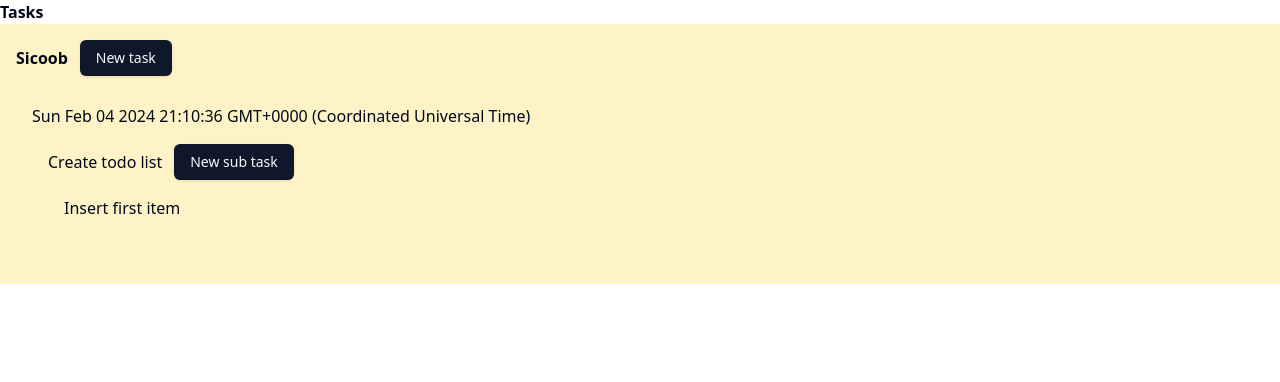
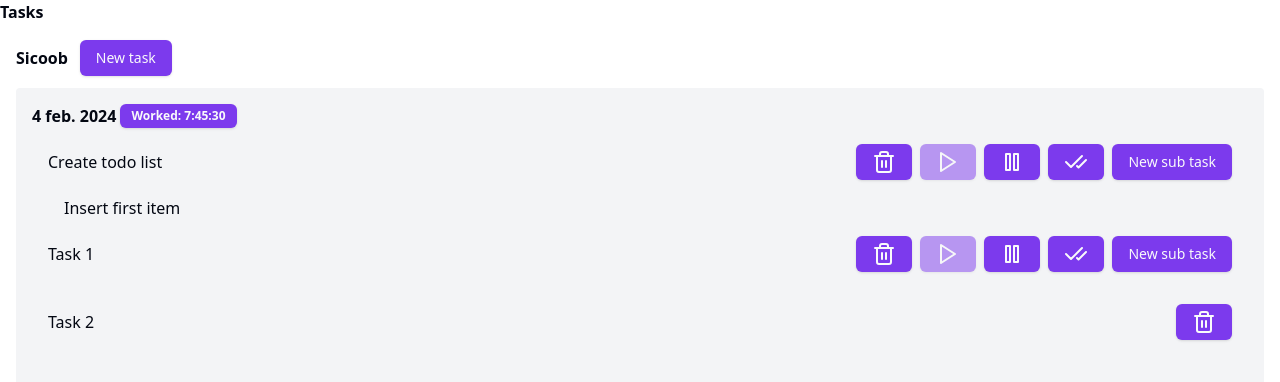
Before and after one commit to AndersonAndrad/hours_worked_marker_client, a React (Vite) app: page / in a window 1280 px wide. Shown: the top 382 px of the page. Built offline with nearby package versions, Linux system fonts and the light colour scheme.

Commit message:
feat: implement buttons to operate tasks (wip), add time worked, add alert to action
created a component to list better, but is necessary separate in others components, missing pass actions to buttons and add button to edit in task e sub task and delete sub task

```diff
--- a/package.json
+++ b/package.json
@@ -22,6 +22,7 @@
     "class-variance-authority": "^0.7.0",
     "clsx": "^2.1.0",
     "date-fns": "^3.3.1",
+    "lucide-react": "^0.321.0",
     "next-themes": "^0.2.1",
     "react": "^18.2.0",
     "react-day-picker": "^8.10.0",
--- /dev/null
+++ b/src/app/utils/date-converter.utils.ts
@@ -0,0 +1,48 @@
+const months = [
+    'January', 'February', 'March', 'April', 'May', 'June',
+    'July', 'August', 'September', 'October', 'November', 'December'
+];
+
+export const convertDate = (date: Date): string => {
+    date = new Date(date);
+
+    const monthName: string = months[date.getMonth()];
+
+    return `${date.getDate()} ${monthName.slice(0, 3).toLowerCase()}. ${date.getFullYear()}`
+}
+
+export const calculateTotalTime = (dateArray: Date[]) => {
+    let ms = 0;
+
+    dateArray.forEach(date => {
+        ms += new Date(date).getTime();
+    });
+
+    return calculateTimes(ms);
+}
+
+export const calculateTotalTimeWorked = (tasks: Task[]) => {
+    let ms = 0;
+
+    tasks.forEach(task => {
+        const finishTime = task.finish instanceof Date ? task.finish : new Date();
+        ms += finishTime.getTime() - task.start.getTime();
+    });
+
+    return calculateTimes(ms);
+}
+
+const calculateTimes = (ms: number) => {
+    const totalSeconds = Math.floor(ms / 1000);
+    const days = Math.floor(totalSeconds / (3600 * 24));
+    const hours = Math.floor(totalSeconds / 3600);
+    const minutes = Math.floor((totalSeconds % 3600) / 60);
+    const seconds = totalSeconds % 60;
+
+    return {
+        days,
+        hours,
+        minutes,
+        seconds
+    };
+}
--- /dev/null
+++ b/src/components/common/alert.component.tsx
@@ -0,0 +1,37 @@
+import {
+    AlertDialog,
+    AlertDialogAction,
+    AlertDialogCancel,
+    AlertDialogContent,
+    AlertDialogDescription,
+    AlertDialogFooter,
+    AlertDialogHeader,
+    AlertDialogTitle,
+    AlertDialogTrigger
+} from "@/components/ui/alert-dialog.tsx";
+import {ReactNode} from "react";
+
+interface AlertProps {
+    children: ReactNode,
+    title: string,
+    description: string,
+}
+export function Alert ({children, ...props}: AlertProps ) {
+    return (
+        <AlertDialog>
+            <AlertDialogTrigger asChild>
+                {children}
+            </AlertDialogTrigger>
+            <AlertDialogContent>
+                <AlertDialogHeader>
+                    <AlertDialogTitle>{props.title}</AlertDialogTitle>
+                    <AlertDialogDescription>{props.description}</AlertDialogDescription>
+                </AlertDialogHeader>
+                <AlertDialogFooter>
+                    <AlertDialogCancel>Cancel</AlertDialogCancel>
+                    <AlertDialogAction>Continue</AlertDialogAction>
+                </AlertDialogFooter>
+            </AlertDialogContent>
+        </AlertDialog>
+    )
+}
--- a/src/globals.css
+++ b/src/globals.css
@@ -5,64 +5,47 @@
 @layer base {
   :root {
     --background: 0 0% 100%;
-    --foreground: 222.2 84% 4.9%;
-
+    --foreground: 224 71.4% 4.1%;
     --card: 0 0% 100%;
-    --card-foreground: 222.2 84% 4.9%;
-
+    --card-foreground: 224 71.4% 4.1%;
     --popover: 0 0% 100%;
-    --popover-foreground: 222.2 84% 4.9%;
-
-    --primary: 222.2 47.4% 11.2%;
-    --primary-foreground: 210 40% 98%;
-
-    --secondary: 210 40% 96.1%;
-    --secondary-foreground: 222.2 47.4% 11.2%;
-
-    --muted: 210 40% 96.1%;
-    --muted-foreground: 215.4 16.3% 46.9%;
-
-    --accent: 210 40% 96.1%;
-    --accent-foreground: 222.2 47.4% 11.2%;
-
+    --popover-foreground: 224 71.4% 4.1%;
+    --primary: 262.1 83.3% 57.8%;
+    --primary-foreground: 210 20% 98%;
+    --secondary: 220 14.3% 95.9%;
+    --secondary-foreground: 220.9 39.3% 11%;
+    --muted: 220 14.3% 95.9%;
+    --muted-foreground: 220 8.9% 46.1%;
+    --accent: 220 14.3% 95.9%;
+    --accent-foreground: 220.9 39.3% 11%;
     --destructive: 0 84.2% 60.2%;
-    --destructive-foreground: 210 40% 98%;
-
-    --border: 214.3 31.8% 91.4%;
-    --input: 214.3 31.8% 91.4%;
-    --ring: 222.2 84% 4.9%;
-
+    --destructive-foreground: 210 20% 98%;
+    --border: 220 13% 91%;
+    --input: 220 13% 91%;
+    --ring: 262.1 83.3% 57.8%;
     --radius: 0.5rem;
   }
 
   .dark {
-    --background: 222.2 84% 4.9%;
-    --foreground: 210 40% 98%;
-
-    --card: 222.2 84% 4.9%;
-    --card-foreground: 210 40% 98%;
-
-    --popover: 222.2 84% 4.9%;
-    --popover-foreground: 210 40% 98%;
-
-    --primary: 210 40% 98%;
-    --primary-foreground: 222.2 47.4% 11.2%;
-
-    --secondary: 217.2 32.6% 17.5%;
-    --secondary-foreground: 210 40% 98%;
-
-    --muted: 217.2 32.6% 17.5%;
-    --muted-foreground: 215 20.2% 65.1%;
-
-    --accent: 217.2 32.6% 17.5%;
-    --accent-foreground: 210 40% 98%;
-
+    --background: 224 71.4% 4.1%;
+    --foreground: 210 20% 98%;
+    --card: 224 71.4% 4.1%;
+    --card-foreground: 210 20% 98%;
+    --popover: 224 71.4% 4.1%;
+    --popover-foreground: 210 20% 98%;
+    --primary: 263.4 70% 50.4%;
+    --primary-foreground: 210 20% 98%;
+    --secondary: 215 27.9% 16.9%;
+    --secondary-foreground: 210 20% 98%;
+    --muted: 215 27.9% 16.9%;
+    --muted-foreground: 217.9 10.6% 64.9%;
+    --accent: 215 27.9% 16.9%;
+    --accent-foreground: 210 20% 98%;
     --destructive: 0 62.8% 30.6%;
-    --destructive-foreground: 210 40% 98%;
-
-    --border: 217.2 32.6% 17.5%;
-    --input: 217.2 32.6% 17.5%;
-    --ring: 212.7 26.8% 83.9%;
+    --destructive-foreground: 210 20% 98%;
+    --border: 215 27.9% 16.9%;
+    --input: 215 27.9% 16.9%;
+    --ring: 263.4 70% 50.4%;
   }
 }
 
--- a/src/interfaces/task.interface.ts
+++ b/src/interfaces/task.interface.ts
@@ -18,6 +18,7 @@ interface Task {
     start: Date;
     finish?: Date;
     finished: boolean;
+    paused: boolean;
     subTasks: SubTask[];
 }
 
--- a/src/modules/taskManager/components/CU-task/CU-task.component.tsx
+++ b/src/modules/taskManager/components/CU-sub-task.component.tsx
@@ -9,18 +9,22 @@ import {
 import {Button} from "@/components/ui/button.tsx";
 import {Input} from "@/components/ui/input.tsx";
 
-export function CUTask () {
+interface SubtaskProps {
+    parentTaskName: string;
+}
+
+export function CUSubTask ({parentTaskName}: SubtaskProps) {
     return (
         <>
             <Dialog>
                 <DialogTrigger asChild>
-                    <Button>New task</Button>
+                    <Button>New sub task</Button>
                 </DialogTrigger>
                 <DialogContent>
-                    <DialogHeader>New Task</DialogHeader>
-                    <DialogDescription>Create a task for day</DialogDescription>
+                    <DialogHeader className='font-bold'>New sub Task</DialogHeader>
+                    <DialogDescription>Create a sub task for <span className="font-bold">{parentTaskName}</span></DialogDescription>
                     <div>
-                        <div>
+                        <div className='flex flex-col gap-1'>
                             <label htmlFor="task-description">Description</label>
                             <Input id="task-description"/>
                         </div>
--- /dev/null
+++ b/src/modules/taskManager/components/CU-task.component.tsx
@@ -0,0 +1,40 @@
+import {
+    Dialog,
+    DialogContent,
+    DialogDescription,
+    DialogFooter,
+    DialogHeader,
+    DialogTrigger
+} from "@/components/ui/dialog.tsx";
+import {Button} from "@/components/ui/button.tsx";
+import {Input} from "@/components/ui/input.tsx";
+
+interface TaskProps {
+    parentWork: string;
+}
+
+export function CUTask ({parentWork}: TaskProps) {
+    return (
+        <>
+            <Dialog>
+                <DialogTrigger asChild>
+                    <Button>New task</Button>
+                </DialogTrigger>
+                <DialogContent>
+                    <DialogHeader className='font-bold'>New Task</DialogHeader>
+                    <DialogDescription>Create a task for <span className='font-bold'>{parentWork}</span></DialogDescription>
+                    <div>
+                        <div className='flex flex-col gap-1'>
+                            <label htmlFor="task-description">Description</label>
+                            <Input id="task-description"/>
+                        </div>
+                    </div>
+                    <DialogFooter>
+                        <Button variant={'secondary'}>Cancel</Button>
+                        <Button>Save</Button>
+                    </DialogFooter>
+                </DialogContent>
+            </Dialog>
+        </>
+    )
+}
--- /dev/null
+++ b/src/modules/taskManager/components/list-task.component.tsx
@@ -0,0 +1,67 @@
+import {CUSubTask} from "@/modules/taskManager/components/CU-sub-task.component.tsx";
+import {Button} from "@/components/ui/button.tsx";
+import {CheckCheck, Pause, Play, Trash2} from "lucide-react";
+import {Alert} from "@/components/common/alert.component.tsx";
+import {Badge} from "@/components/ui/badge.tsx";
+import {calculateTotalTimeWorked} from "@/app/utils/date-converter.utils.ts";
+
+interface ListTasksProps {
+    work: Work;
+}
+export function ListTasks({work}: ListTasksProps){
+    const timeWorked = (tasks: Task[]): string => {
+        const {hours, minutes, seconds} = calculateTotalTimeWorked(tasks);
+        return `${hours}:${minutes}:${seconds}`
+    }
+
+    return (
+        <>
+            {/* list days */}
+            <ul className="p-4 bg-gray-100 rounded-sm">
+                {work.days.map(day => {
+                    return (
+                        <li key={day._id} id={day._id}>
+                            <div className='flex flex-row gap-1'>
+                                <span className='font-bold'>{String(day.day)}</span>
+                                {day.tasks && <Badge>Worked: {timeWorked(day.tasks)}</Badge>}
+                            </div>
+                            {/* list tasks */}
+                            <ul className="p-4">
+                                {day.tasks && day.tasks.map(task => {
+                                    return (
+                                        <li key={task._id} id={task._id}>
+                                            <div className="flex flex-row gap-3 items-center">
+                                                <span className='w-full'>{task.description}</span>
+                                                <div className='flex flex-row justify-end gap-2 w-full'>
+                                                    <Alert title={`Alert, you are deleting`} description={`Do you want delete ${task.description} ?`}>
+                                                        <Button><Trash2 /></Button>
+                                                    </Alert>
+                                                    { !task.finished && <Button disabled={!task.paused}><Play /></Button>}
+                                                    { !task.finished && <Button disabled={task.paused}><Pause /></Button>}
+                                                    { !task.finished && <Button disabled={task.finished}><CheckCheck /></Button>}
+                                                    { !task.finished && <CUSubTask parentTaskName={task.description}></CUSubTask>}
+                                                </div>
+                                            </div>
+                                            {/* list sub tasks */}
+                                            <ul className="p-4">
+                                                {task.subTasks.map(subTask => {
+                                                    return (
+                                                        <li key={subTask._id} id={subTask._id}>
+                                                            <div>
+                                                                {subTask.description}
+                                                            </div>
+                                                        </li>
+                                                    )
+                                                })}
+                                            </ul>
+                                        </li>
+                                    )
+                                })}
+                            </ul>
+                        </li>
+                    )
+                })}
+            </ul>
+        </>
+    )
+}
--- a/src/modules/taskManager/pages/list-tasks.page.tsx
+++ b/src/modules/taskManager/pages/list-tasks.page.tsx
@@ -1,6 +1,7 @@
 import {generateHash} from "@/app/utils/base64.utils.ts";
-import {CUTask} from "@/modules/taskManager/components/CU-task/CU-task.component.tsx";
-import {Button} from "@/components/ui/button.tsx";
+import {CUTask} from "@/modules/taskManager/components/CU-task.component.tsx";
+import {convertDate} from "@/app/utils/date-converter.utils.ts";
+import {ListTasks} from "@/modules/taskManager/components/list-task.component.tsx";
 
 export function ListTasksPage() {
     const works: Work[] = [
@@ -24,12 +25,36 @@ export function ListTasksPage() {
                         ],
                         start: new Date(),
                         finished: false,
+                        paused: false,
+                    },
+                    {
+                        _id: '1',
+                        description: 'Task 1',
+                        start: new Date('2024-02-04T10:30:00Z'),
+                        finish: new Date('2024-02-04T15:45:30Z'),
+                        finished: false,
+                        paused: false,
+                        subTasks: []
+                    },
+                    {
+                        _id: '2',
+                        description: 'Task 2',
+                        start: new Date('2024-02-04T16:00:00Z'),
+                        finish: new Date('2024-02-04T18:30:00Z'),
+                        finished: true,
+                        paused: false,
+                        subTasks: []
                     }
                 ],
                 resume: ''
             }]
         }
-    ];
+    ].map(work => (
+        {...work, days: work.days.map(day => (
+                {...day, day: convertDate(day.day)}
+            ))
+        })
+    )
 
     return (
         <div>
@@ -43,50 +68,14 @@ export function ListTasksPage() {
                         works.map(work => {
                             return (
                                 /* List works */
-                                <li id={work._id} className="p-4 bg-amber-100 flex flex-col gap-3">
+                                <li id={work._id} className="p-4 flex flex-col gap-3">
                                     <div className="flex flex-row items-center gap-3">
                                         <span className="font-bold">
                                             {work.name}
                                         </span>
-                                        <CUTask></CUTask>
+                                        <CUTask parentWork={work.name}></CUTask>
                                     </div>
-                                    {/* list days */}
-                                    <ul className="p-4">
-                                        {work.days.map(day => {
-                                            return (
-                                                <li id={day._id}>
-                                                    <div>
-                                                        {String(day.day)}
-                                                    </div>
-                                                    {/* list tasks */}
-                                                    <ul className="p-4">
-                                                        {day.tasks && day.tasks.map(task => {
-                                                            return (
-                                                                <li id={task._id}>
-                                                                    <div className="flex flex-row gap-3 items-center">
-                                                                        {task.description}
-                                                                        <Button> New sub task</Button>
-                                                                    </div>
-                                                                    {/* list sub tasks */}
-                                                                    <ul className="p-4">
-                                                                        {task.subTasks.map(subTask => {
-                                                                            return (
-                                                                                <li id={subTask._id}>
-                                                                                    <div>
-                                                                                        {subTask.description}
-                                                                                    </div>
-                                                                                </li>
-                                                                            )
-                                                                        })}
-                                                                    </ul>
-                                                                </li>
-                                                            )
-                                                        })}
-                                                    </ul>
-                                                </li>
-                                            )
-                                        })}
-                                    </ul>
+                                    <ListTasks work={work}></ListTasks>
                                 </li>
                             )
                         })
```
Also changed, not shown: 1 other file (tests, documents, lock files or other folders).
